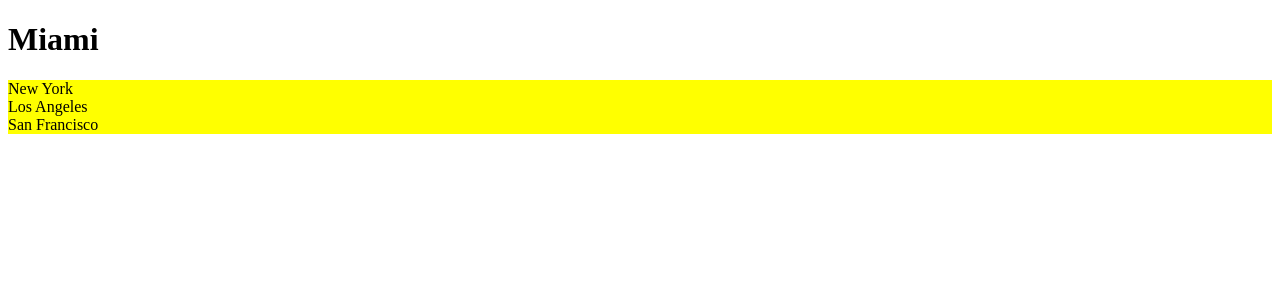
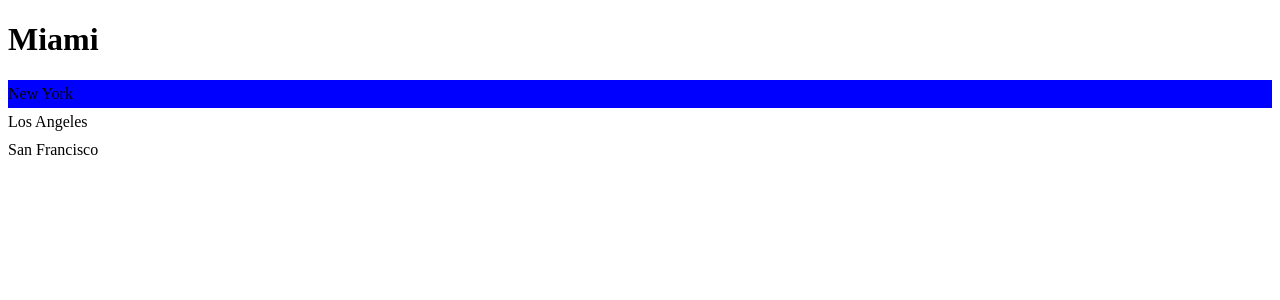
Before and after one commit to notkrises/react-course, a React (Vite) app: page / in a window 1280 px wide. Shown: the top 300 px of the page. Built offline with nearby package versions, Linux system fonts and the light colour scheme.

Commit message:
CSS-in-JS

```diff
--- a/package.json
+++ b/package.json
@@ -10,9 +10,11 @@
     "preview": "vite preview"
   },
   "dependencies": {
+    "@types/styled-components": "^5.1.34",
     "bootstrap": "^5.3.7",
     "react": "^19.0.0",
-    "react-dom": "^19.0.0"
+    "react-dom": "^19.0.0",
+    "styled-components": "^6.1.19"
   },
   "devDependencies": {
     "@eslint/js": "^9.19.0",
--- a/src/App.tsx
+++ b/src/App.tsx
@@ -1,5 +1,4 @@
 import ListGroup from "./components/ListGroup";
-import "./App.css";
 
 function App() {
   const items = ["New York", "Los Angeles", "San Francisco"];
--- a/src/components/ListGroup/ListGroup.tsx
+++ b/src/components/ListGroup/ListGroup.tsx
@@ -1,5 +1,20 @@
 import { useState } from "react";
-import styles from "./ListGroup.module.css";
+import "./ListGroup.css";
+import styled from "styled-components";
+
+const List = styled.ul`
+  list-style: none;
+  padding: 0;
+`;
+
+interface ListItemProps {
+  active: boolean;
+}
+
+const ListItem = styled.li<ListItemProps>`
+  padding: 5px 0;
+  background: ${(props) => (props.active ? "blue" : "none")};
+`;
 
 interface ListGroupProps {
   items: string[];
@@ -8,20 +23,16 @@
 }
 
 function ListGroup({ items, heading, onSelectItem }: ListGroupProps) {
-  const [selectedIndex, setSelectedIndex] = useState(-1);
+  const [selectedIndex, setSelectedIndex] = useState(0);
 
   return (
     <>
       <h1>{heading}</h1>
       {items.length === 0 && <p>No item found</p>}
-      <ul className={[styles.listGroup, styles.container].join(" ")}>
+      <List>
         {items.map((item, index) => (
-          <li
-            className={
-              selectedIndex === index
-                ? "list-group-item active"
-                : "list-group-item"
-            }
+          <ListItem
+            active={index === selectedIndex}
             key={item}
             onClick={() => {
               setSelectedIndex(index);
@@ -29,9 +40,9 @@
             }}
           >
             {item}
-          </li>
+          </ListItem>
         ))}
-      </ul>
+      </List>
     </>
   );
 }
```
Also changed, not shown: src/components/ListGroup/ListGroup.css (renamed from src/components/ListGroup/ListGroup.module.css), 1 other file (tests, documents, lock files or other folders).
